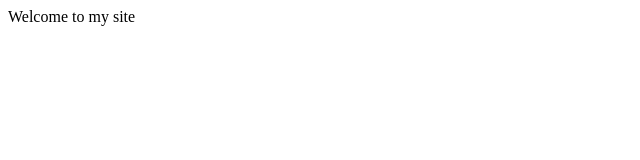
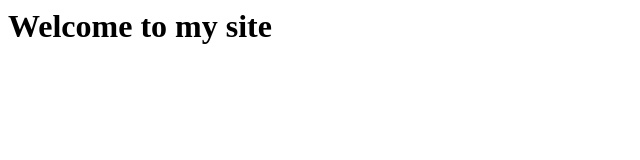
Before and after one commit to kanggg007/kanggg007.github.io, a plain HTML site: page index.html in a window 1280 px wide. Shown: the whole page, without its empty margins (0-640 px from the left). Drawn offline with Linux system fonts and the light colour scheme.

Commit message:
Update index.html

```diff
--- a/index.html
+++ b/index.html
@@ -1,3 +1,3 @@
 <html>
-<h>Welcome to my site</h>
+<h1>Welcome to my site</h1>
 </html>
```
